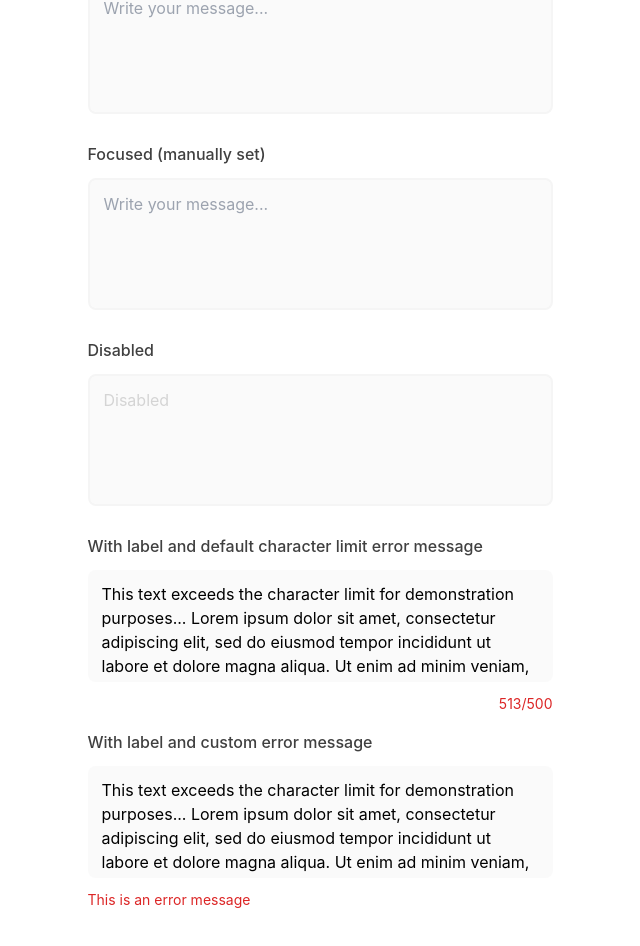
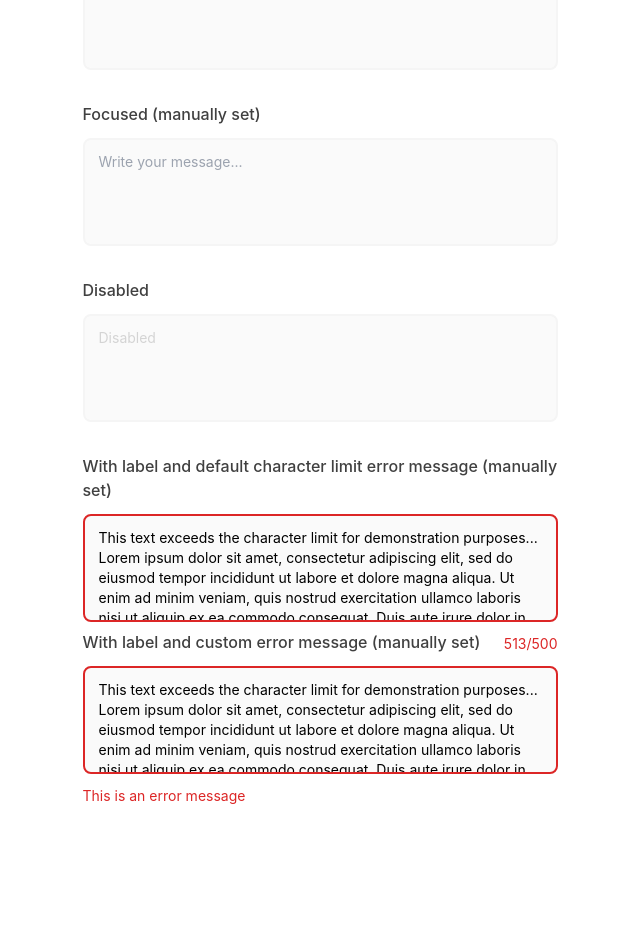
Before and after one commit to amandakoster/textarea-component, a React (Create React App) app: page / in a window 1280 px wide. Shown: the part 374-1320 px from the top of the page, without its empty margins (320-960 px from the left). Built offline with nearby package versions, Linux system fonts and the light colour scheme.

Commit message:
fixes error border

```diff
--- a/src/App.js
+++ b/src/App.js
@@ -15,11 +15,11 @@ function App() {
       <TextArea label="Focused (manually set)" focused />
       <TextArea label="Disabled" disabled className="mb-2" />
       <TextArea
-        label="With label and default character limit error message"
+        label="With label and default character limit error message (manually set)"
         initialText={maxText}
       />
       <TextArea
-        label="With label and custom error message"
+        label="With label and custom error message (manually set)"
         errorMessage="This is an error message"
         initialText={maxText}
       />
--- a/src/TextArea.jsx
+++ b/src/TextArea.jsx
@@ -15,21 +15,21 @@ export function TextArea({
   }, [propFocused]);
 
   const borderClassNames =
-    text.length > 500 || errorMessage
-      ? "border-red-600"
+    text.length > 500
+      ? "border-2 border-red-600"
       : `border-2 border-neutral-100 ${focused && "border-indigo-700"}`;
 
   const textColorClass =
     text.length < 500 && !errorMessage
-      ? "font-normal text-sm text-neutral-900"
-      : "font-normal text-sm text-red-600";
+      ? "font-normal text-neutral-900"
+      : "font-normal text-red-600";
 
   const disabledPlaceholderClass = disabled
     ? "placeholder:text-neutral-300"
     : "";
 
   return (
-    <div className="h-[180px] w-[465px] flex flex-col gap-2 my-2">
+    <div className="h-[160px] w-[475px] flex flex-col gap-2 my-2">
       <div className="flex flex-col gap-2 self-stretch grow">
         {label && (
           <label className="mb-1 font-medium text-neutral-700">{label}</label>
@@ -38,8 +38,7 @@ export function TextArea({
           name="message"
           disabled={disabled}
           minLength="1"
-          maxLength="500"
-          className={`flex gap-2 self-stretch grow bg-neutral-50 px-3.5 py-3 rounded-lg resize-none ${borderClassNames} ${disabledPlaceholderClass} focus:outline-none`}
+          className={`h-[108px] w-[475px] text-sm  flex gap-2 bg-neutral-50 px-3.5 py-3 rounded-lg resize-none overflow-hidden ${borderClassNames} ${disabledPlaceholderClass} focus:outline-none`}
           placeholder={disabled ? "Disabled" : "Write your message..."}
           value={text}
           onChange={(e) => setText(e.target.value)}
```
